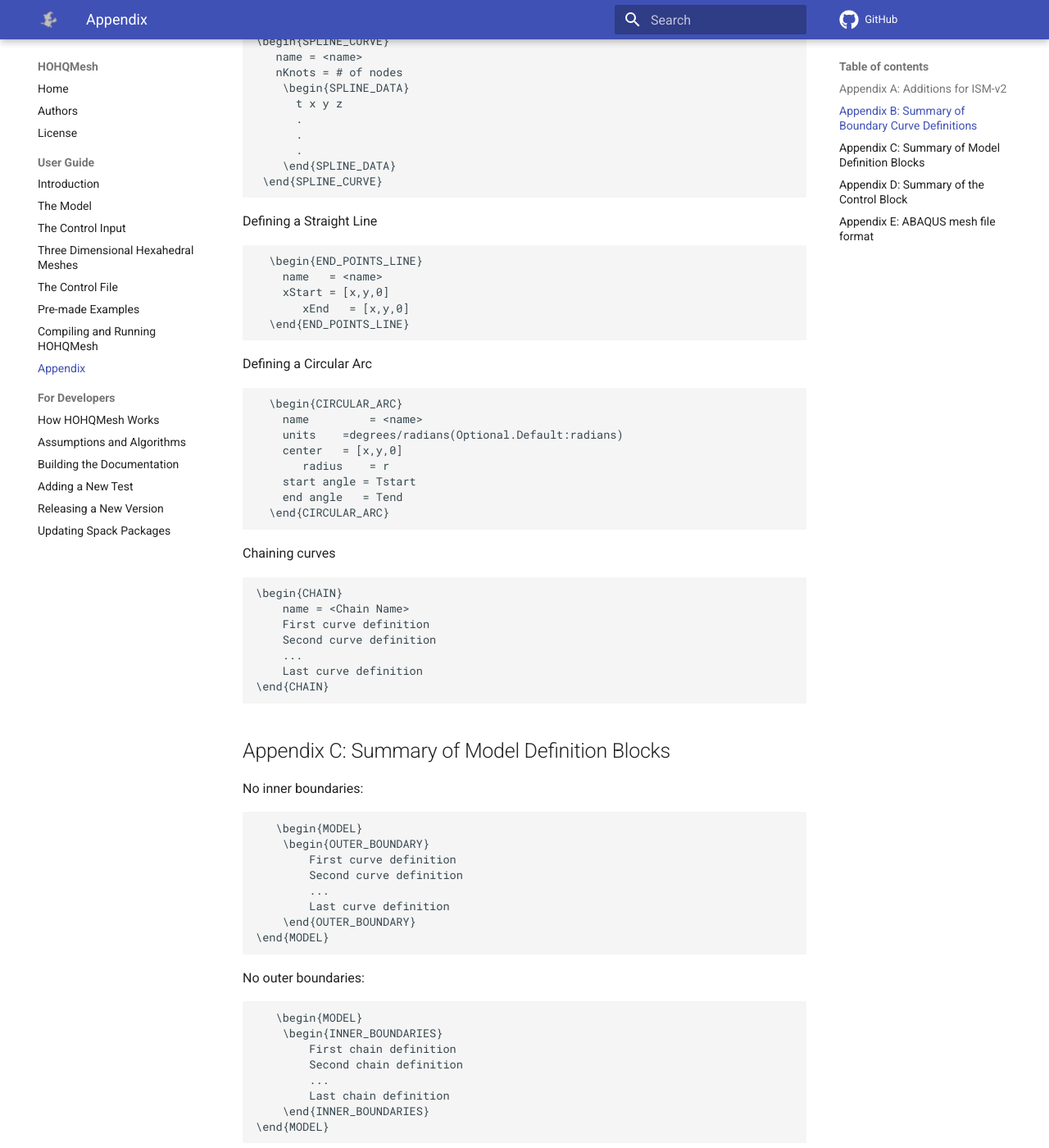
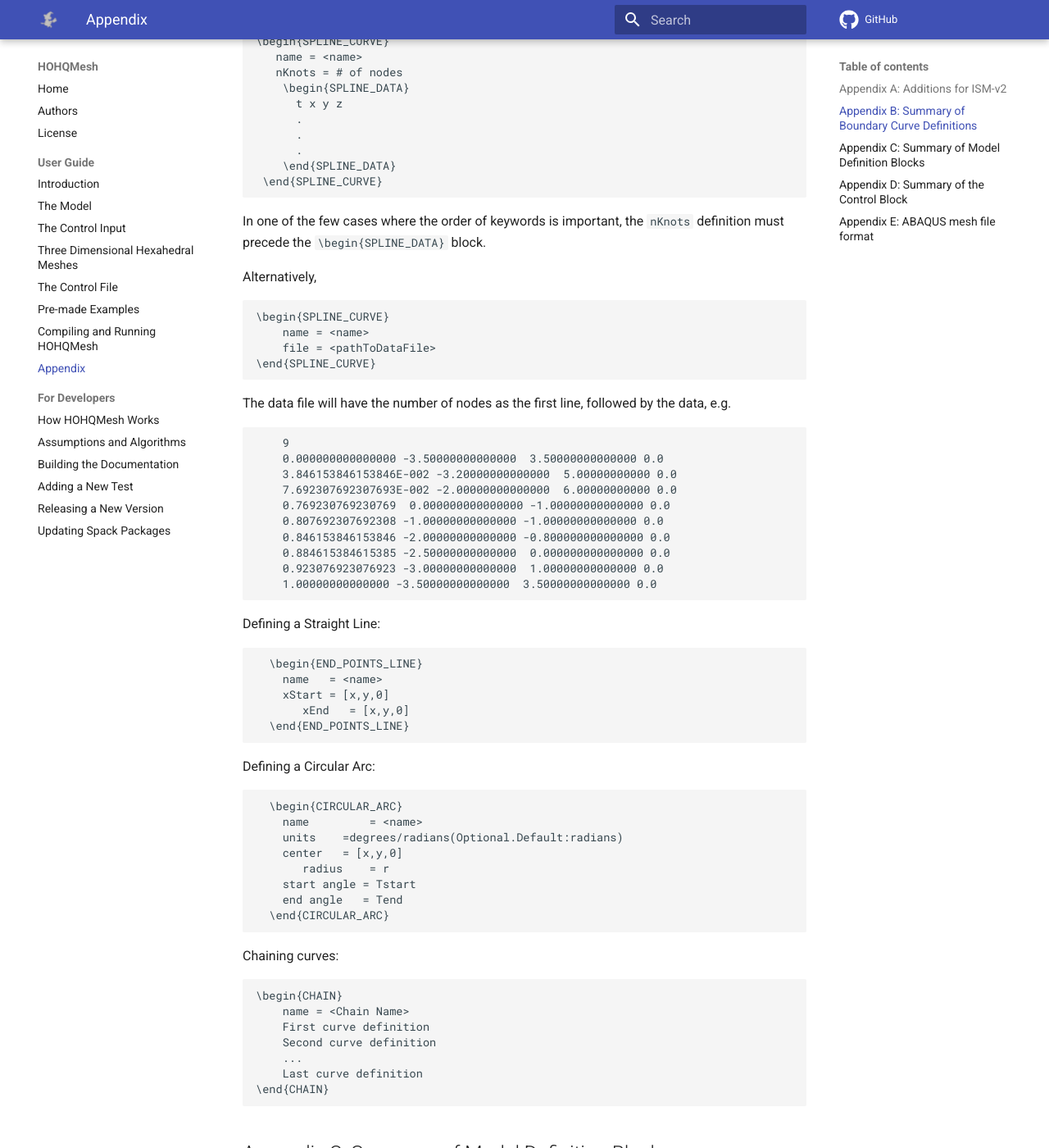
Before and after one commit to trixi-framework/HOHQMesh, an MkDocs documentation site: the page built from Documentation/docs/appendix.md, in a window 1280 px wide and 1400 px high, scrolled down 1030 px. Shown: the whole window at 82% size. Built offline with MkDocs 1.6.1 and Material for MkDocs 9.7.7, drawn with Linux system fonts in a browser that asks for light colours; comment, search, counter and statistics services are not loaded.

Commit message:
Fix typos and update docs
The appendix is updated to include reading a spline from a file.

```diff
--- a/Documentation/docs/appendix.md
+++ b/Documentation/docs/appendix.md
@@ -41,8 +41,29 @@ Defining a Spline:
 	      .
         \end{SPLINE_DATA}
 	 \end{SPLINE_CURVE}
+In one of the few cases where the order of keywords is important, the `nKnots` definition must precede the `\begin{SPLINE_DATA}` block.
 
-Defining a Straight Line
+Alternatively,
+
+	\begin{SPLINE_CURVE}
+		name = <name>
+		file = <pathToDataFile>
+	\end{SPLINE_CURVE}
+
+The data file will have the number of nodes as the first line, followed by the data, e.g.
+
+		9
+		0.000000000000000 -3.50000000000000  3.50000000000000 0.0
+		3.846153846153846E-002 -3.20000000000000  5.00000000000 0.0
+		7.692307692307693E-002 -2.00000000000000  6.00000000000 0.0
+		0.769230769230769  0.000000000000000 -1.00000000000000 0.0
+		0.807692307692308 -1.00000000000000 -1.00000000000000 0.0
+		0.846153846153846 -2.00000000000000 -0.800000000000000 0.0
+		0.884615384615385 -2.50000000000000  0.000000000000000 0.0
+		0.923076923076923 -3.00000000000000  1.00000000000000 0.0
+		1.00000000000000 -3.50000000000000  3.50000000000000 0.0
+
+Defining a Straight Line:
 
       \begin{END_POINTS_LINE}
 	 	name   = <name>
@@ -50,7 +71,7 @@ Defining a Straight Line
            xEnd   = [x,y,0]
       \end{END_POINTS_LINE}
 
-Defining a Circular Arc
+Defining a Circular Arc:
 
       \begin{CIRCULAR_ARC}
 	 	name 		 = <name>
@@ -61,7 +82,7 @@ Defining a Circular Arc
 		end angle   = Tend
       \end{CIRCULAR_ARC}
 
-Chaining curves
+Chaining curves:
 
 	\begin{CHAIN}
 		name = <Chain Name>
```
Also changed, not shown: Documentation/docs/the-model.md (+1 -1 lines).
